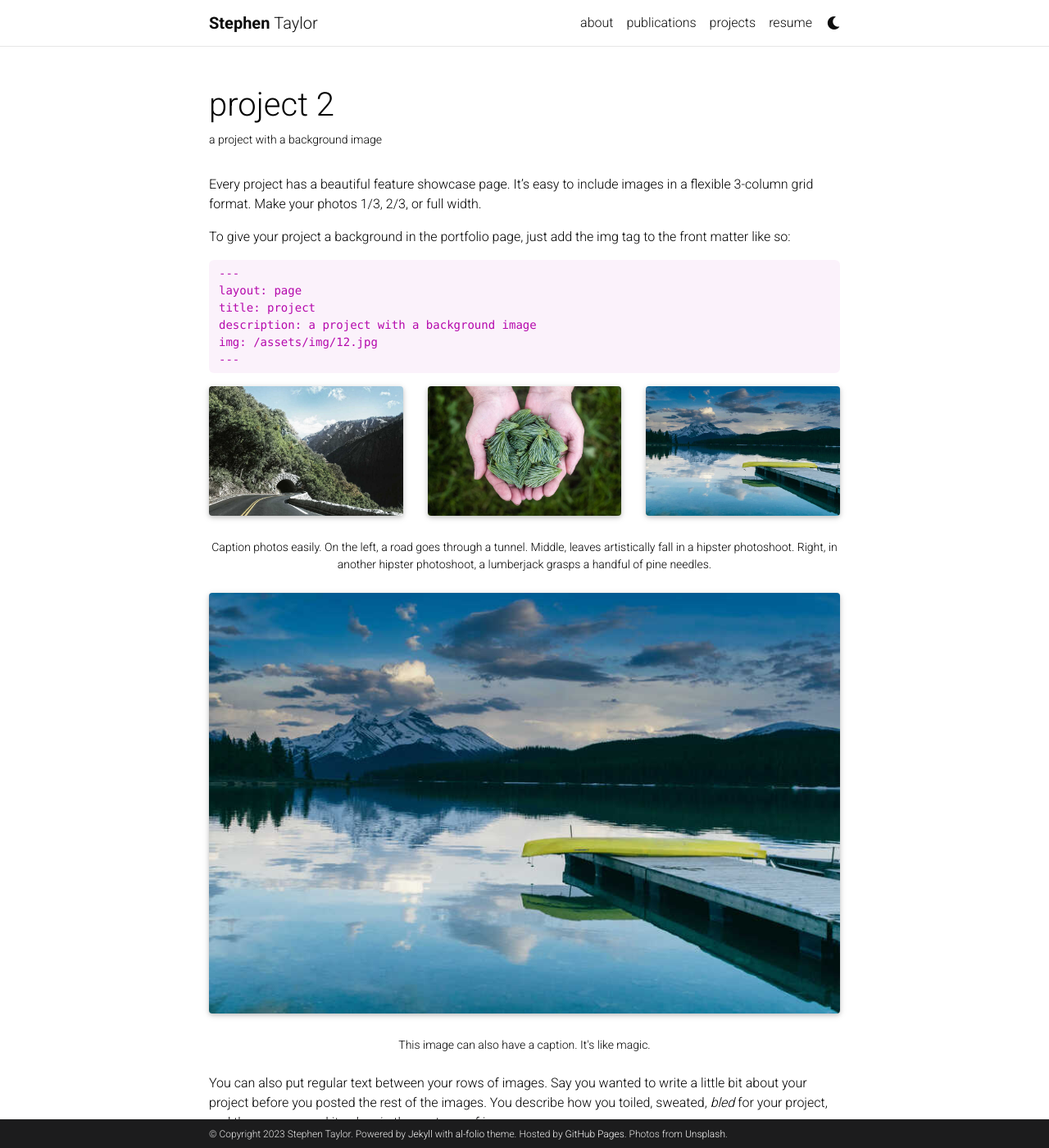
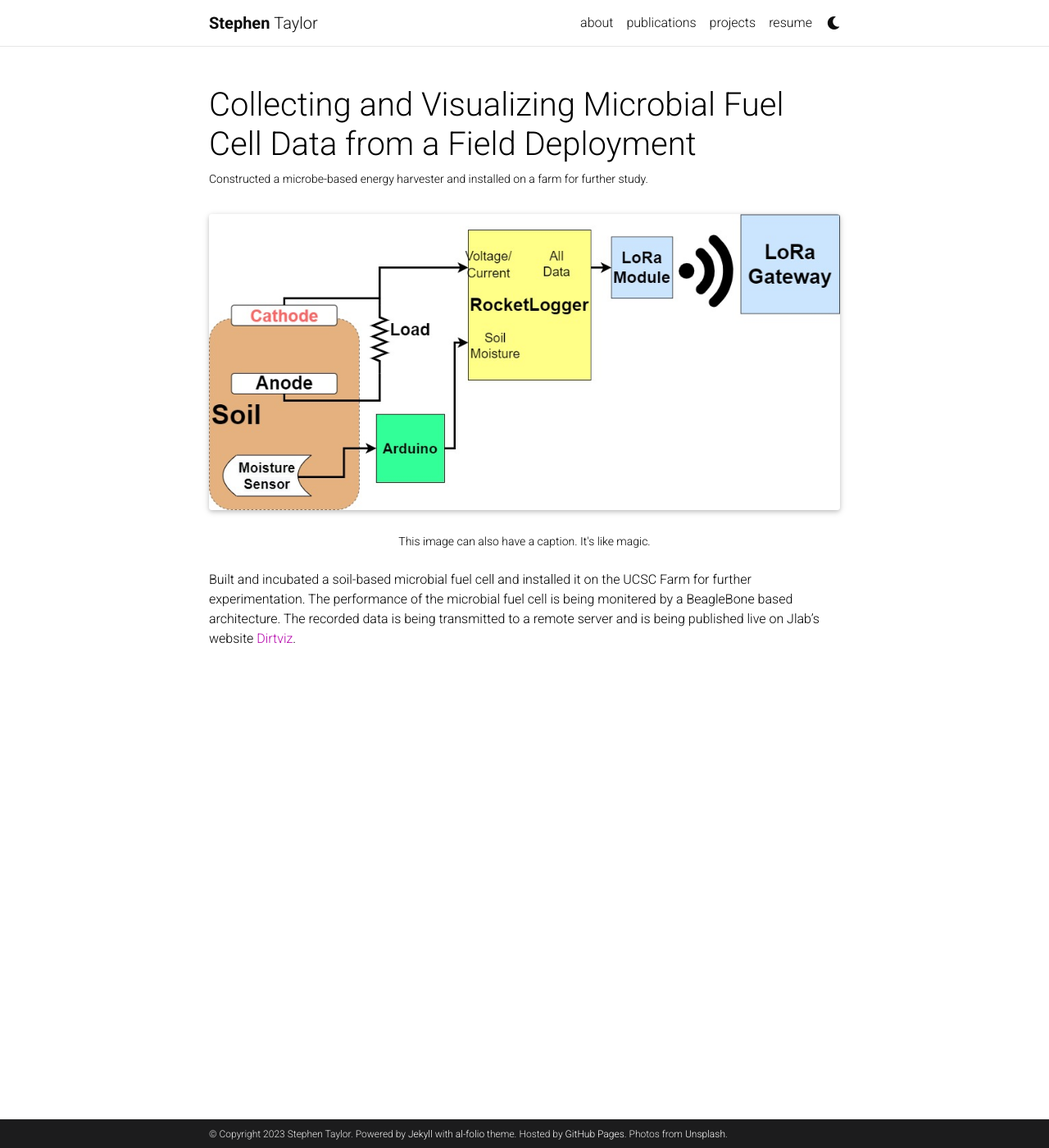
Before and after one commit to stevegtaylor/stevegtaylor.github.io, a Jekyll site: the page built from _projects/2_project.md, in a window 1280 px wide and 1400 px high. Shown: the whole window at 82% size. Built offline with Jekyll 4.4.1, drawn with Linux system fonts in a browser that asks for light colours; comment, search, counter and statistics services are not loaded; a style sheet for code colours, icons or effects is not loaded; some of the changed text lies outside the part shown.

Commit message:
Progress on projects

````diff
--- a/_projects/2_project.md
+++ b/_projects/2_project.md
@@ -1,80 +1,20 @@
 ---
 layout: page
-title: project 2
-description: a project with a background image
-img: assets/img/3.jpg
+title: Collecting and Visualizing Microbial Fuel Cell Data from a Field Deployment
+description:  Constructed a microbe-based energy harvester and installed on a farm for further study.
 importance: 2
 category: work
 ---
 
-Every project has a beautiful feature showcase page.
-It's easy to include images in a flexible 3-column grid format.
-Make your photos 1/3, 2/3, or full width.
-
-To give your project a background in the portfolio page, just add the img tag to the front matter like so:
-
-    ---
-    layout: page
-    title: project
-    description: a project with a background image
-    img: /assets/img/12.jpg
-    ---
-
 <div class="row">
     <div class="col-sm mt-3 mt-md-0">
-        {% include figure.html path="assets/img/1.jpg" title="example image" class="img-fluid rounded z-depth-1" %}
-    </div>
-    <div class="col-sm mt-3 mt-md-0">
-        {% include figure.html path="assets/img/3.jpg" title="example image" class="img-fluid rounded z-depth-1" %}
-    </div>
-    <div class="col-sm mt-3 mt-md-0">
-        {% include figure.html path="assets/img/5.jpg" title="example image" class="img-fluid rounded z-depth-1" %}
-    </div>
-</div>
-<div class="caption">
-    Caption photos easily. On the left, a road goes through a tunnel. Middle, leaves artistically fall in a hipster photoshoot. Right, in another hipster photoshoot, a lumberjack grasps a handful of pine needles.
-</div>
-<div class="row">
-    <div class="col-sm mt-3 mt-md-0">
-        {% include figure.html path="assets/img/5.jpg" title="example image" class="img-fluid rounded z-depth-1" %}
+        {% include figure.html path="assets/img/ProposalBlockDiagram BackEnd.jpg" title="example image" class="img-fluid rounded z-depth-1" %}
     </div>
 </div>
 <div class="caption">
     This image can also have a caption. It's like magic.
 </div>
 
-You can also put regular text between your rows of images.
-Say you wanted to write a little bit about your project before you posted the rest of the images.
-You describe how you toiled, sweated, *bled* for your project, and then... you reveal its glory in the next row of images.
-
-
-<div class="row justify-content-sm-center">
-    <div class="col-sm-8 mt-3 mt-md-0">
-        {% include figure.html path="assets/img/6.jpg" title="example image" class="img-fluid rounded z-depth-1" %}
-    </div>
-    <div class="col-sm-4 mt-3 mt-md-0">
-        {% include figure.html path="assets/img/11.jpg" title="example image" class="img-fluid rounded z-depth-1" %}
-    </div>
-</div>
-<div class="caption">
-    You can also have artistically styled 2/3 + 1/3 images, like these.
-</div>
-
-
-The code is simple.
-Just wrap your images with `<div class="col-sm">` and place them inside `<div class="row">` (read more about the <a href="https://getbootstrap.com/docs/4.4/layout/grid/">Bootstrap Grid</a> system).
-To make images responsive, add `img-fluid` class to each; for rounded corners and shadows use `rounded` and `z-depth-1` classes.
-Here's the code for the last row of images above:
-
-{% raw %}
-```html
-<div class="row justify-content-sm-center">
-    <div class="col-sm-8 mt-3 mt-md-0">
-        {% include figure.html path="assets/img/6.jpg" title="example image" class="img-fluid rounded z-depth-1" %}
-    </div>
-    <div class="col-sm-4 mt-3 mt-md-0">
-        {% include figure.html path="assets/img/11.jpg" title="example image" class="img-fluid rounded z-depth-1" %}
-    </div>
-</div>
-```
-{% endraw %}
+Built and incubated a soil-based microbial fuel cell and installed it on the UCSC Farm for further experimentation. The performance of the microbial fuel cell is being monitered by a
+ BeagleBone based architecture. The recorded data is being
+transmitted to a remote server and is being published live on Jlab's website <a href="https://dirtviz.jlab.ucsc.edu/">Dirtviz</a>.
````
Also changed, not shown: _projects/1_project.md (+4 -52 lines), _projects/3_project.md (+1 -2 lines), assets/img/ProposalBlockDiagram BackEnd.jpg (added).
